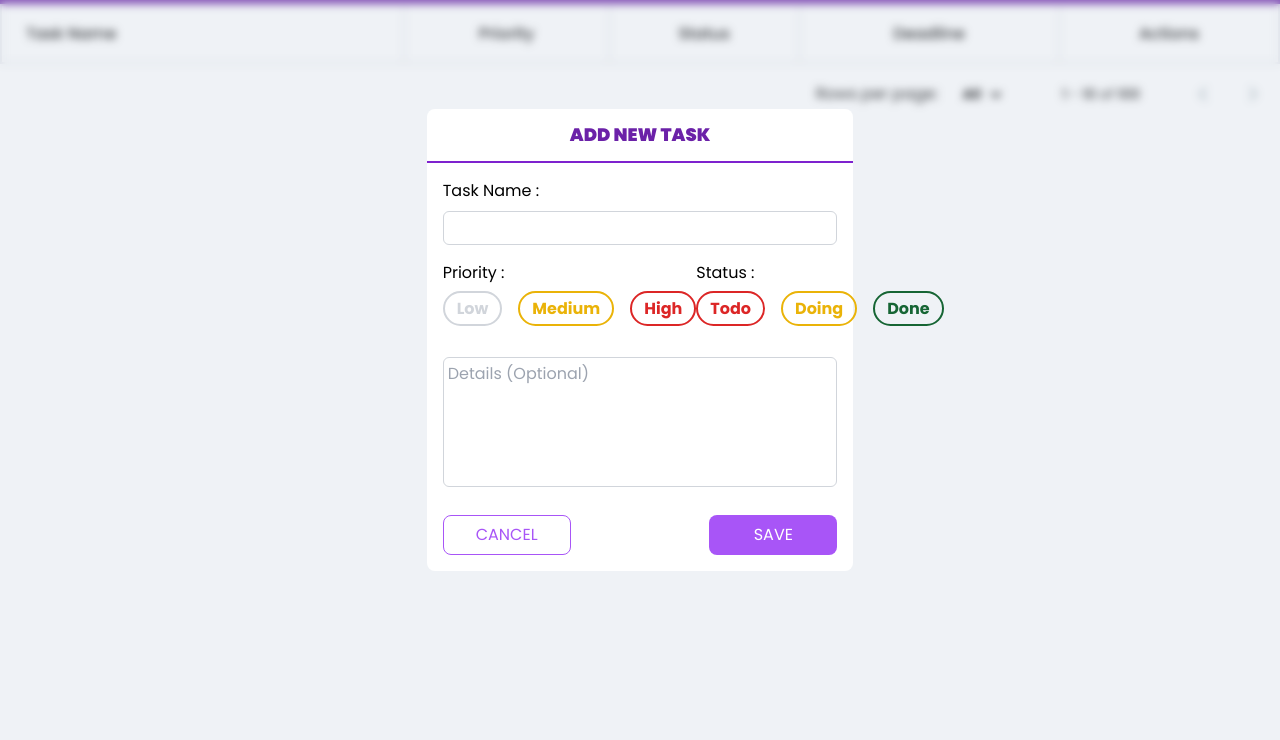
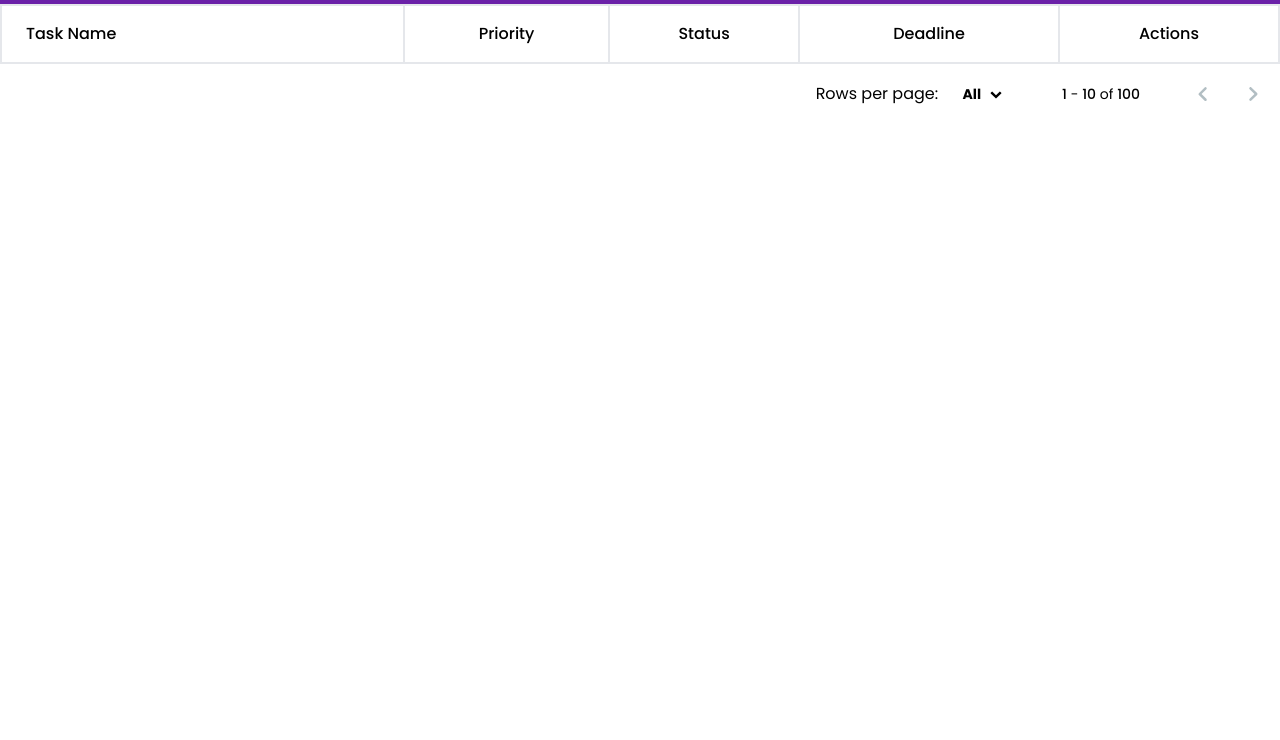
Before and after one commit to SurenAND/todo-tailwind, a website: page src/index.html in a window 1280 px wide. Shown: the part 60-800 px from the top of the page. Drawn offline with Linux system fonts and the light colour scheme.

Commit message:
invisible modal

```diff
--- a/src/index.html
+++ b/src/index.html
@@ -140,7 +140,7 @@
       <div
         id="modal-box"
         data-close="close"
-        class="absolute inset-0 backdrop-blur-sm bg-slate-300 bg-opacity-30 flex items-center justify-center z-20"
+        class="absolute inset-0 backdrop-blur-sm bg-slate-300 bg-opacity-30 flex items-center justify-center z-20 invisible"
       >
         <div
           class="flex flex-col md:w-6/12 w-8/12 lg:w-4/12 bg-white relative rounded-lg"
```
Also changed, not shown: src/style.css.
